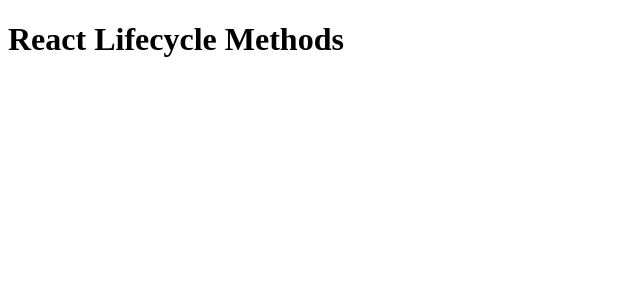
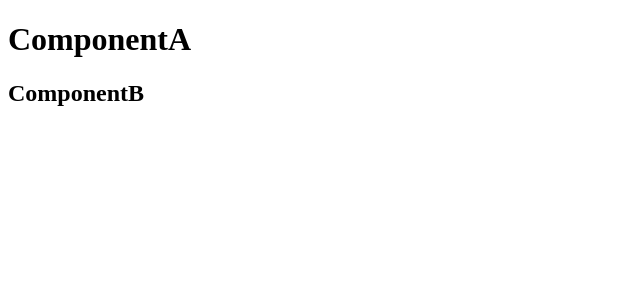
Before and after one commit to content-cn/React-18-L8-Component-Lifecycle-Methods, a React (Create React App) app: page / in a window 1280 px wide. Shown: the top 300 px of the page, without its empty margins (0-640 px from the left). Built offline with nearby package versions, Linux system fonts and the light colour scheme.

Commit message:
mounting-phase-setstate

```diff
--- a/package.json
+++ b/package.json
@@ -1,5 +1,5 @@
 {
-  "name": "lecture-8-lifecycle-methods",
+  "name": "understandlifecycle",
   "version": "0.1.0",
   "private": true,
   "dependencies": {
--- a/src/App.js
+++ b/src/App.js
@@ -1,9 +1,15 @@
-import './App.css';
+import React from "react";
+import ComponentA from "./Components/ComponentA";
 
-function App() {
-  return (
-      <h1>React Lifecycle Methods</h1>
-  );
+class App extends React.Component {
+
+  render() {
+    return (
+      <>
+        <ComponentA />
+      </>
+    );
+  }
 }
 
 export default App;
--- /dev/null
+++ b/src/Components/ComponentA.js
@@ -0,0 +1,35 @@
+import React, { Component } from 'react';
+import ComponentB from './ComponentB';
+
+class ComponentA extends Component {
+  constructor(props) {
+    super(props);
+    this.state = {
+      name: "ComponentA"
+    }
+    console.log("ComponentA Constructor");
+
+  }
+
+  static getDerivedStateFromProps() {
+    console.log("ComponentA getDerivedStateFromProps");
+    return null;
+  }
+
+  componentDidMount() {
+    console.log("ComponentA componentDidMount");
+  }
+
+  render() {
+    console.log("ComponentA Render")
+    // this.state = { name: "CA" };
+    return (
+      <>
+        <h1>{this.state.name}</h1>
+        <ComponentB/>
+      </>
+    );
+  }
+};
+
+export default ComponentA;
--- /dev/null
+++ b/src/Components/ComponentB.js
@@ -0,0 +1,32 @@
+import React, { Component } from 'react';
+
+class ComponentB extends Component {
+  constructor(props) {
+    super(props);
+    this.state = {
+      name: "ComponentB",
+    }
+    console.log("ComponentB Constructor");
+
+  }
+
+  static getDerivedStateFromProps() {
+    console.log("ComponentB getDerivedStateFromProps");
+    return null;
+  }
+
+  componentDidMount() {
+    console.log("ComponentB componentDidMount");
+  }
+
+  render() {
+    console.log("ComponentB Render")
+    return (
+      <>
+        <h2>{this.state.name}</h2>
+      </>
+    );
+  }
+}
+
+export default ComponentB;
```
Also changed, not shown: 1 other file (tests, documents, lock files or other folders).
